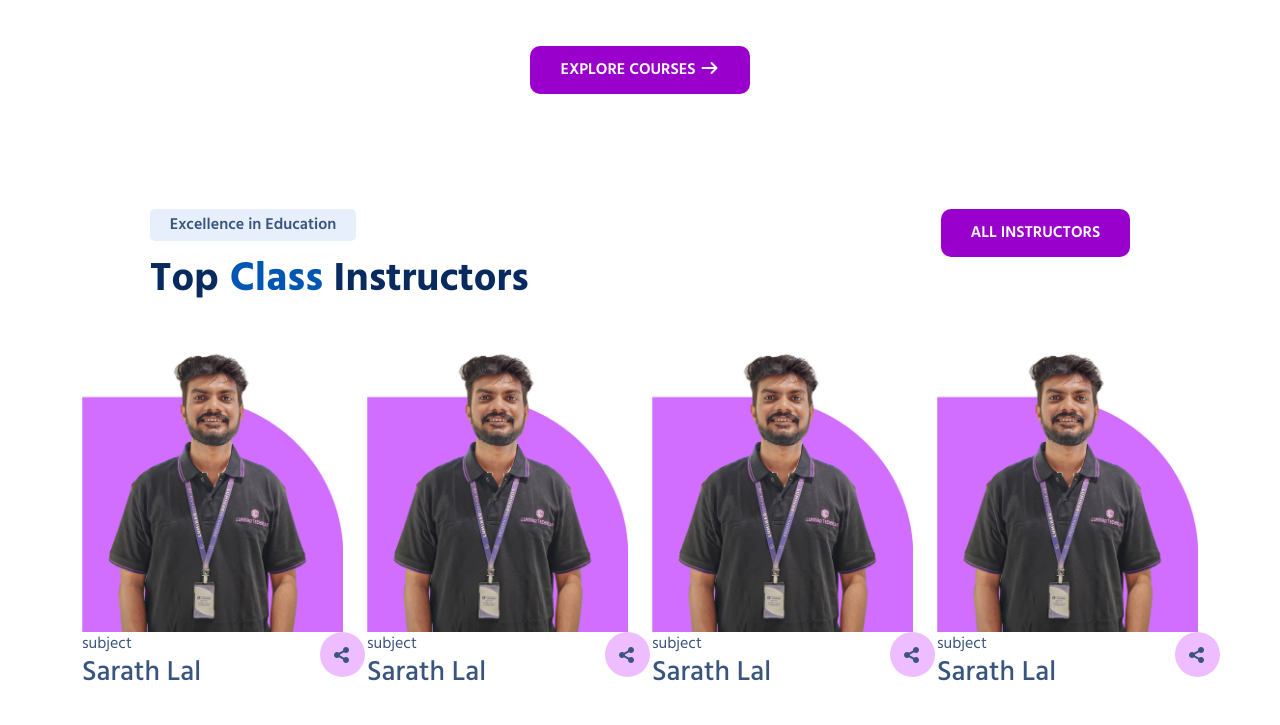
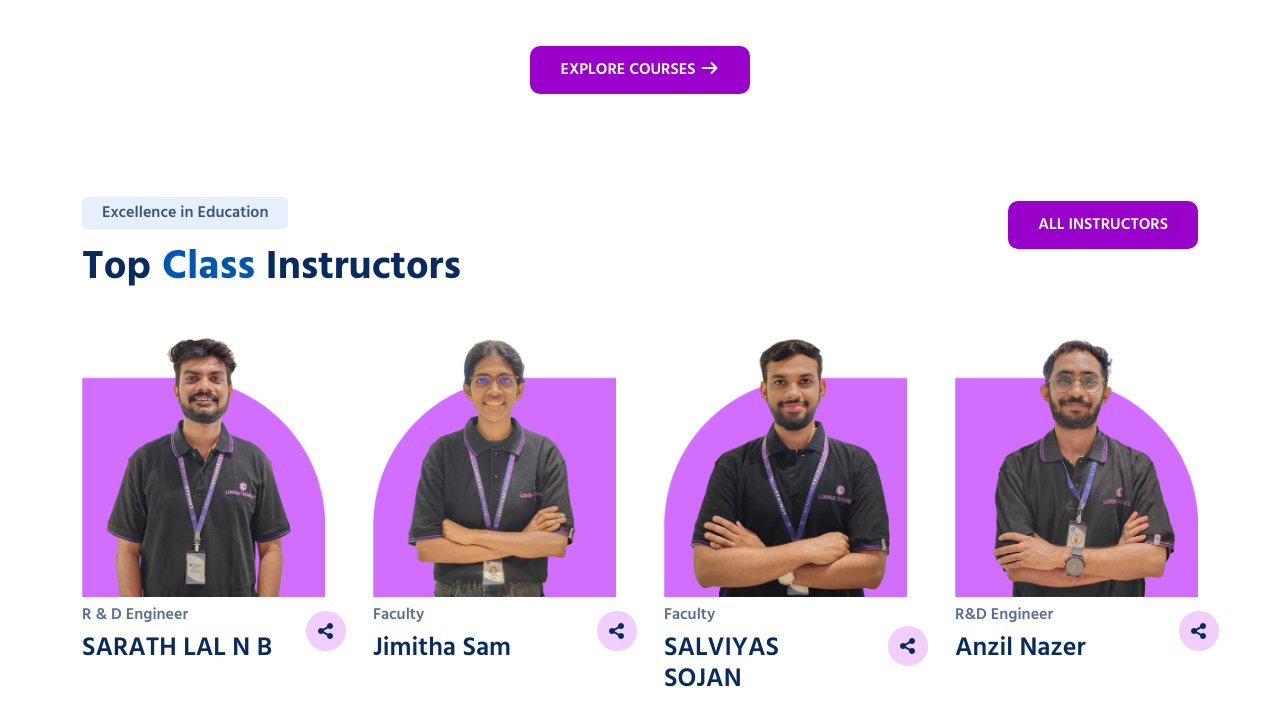
Before and after one commit to siddeque-s/Luminar-clone, a plain HTML site: page index.html in a window 1280 px wide. Shown: the part 2991-3716 px from the top of the page. Drawn offline with nearby package versions, Linux system fonts and the light colour scheme; a web font is replaced by a local one.

Commit message:
section 6 completed

```diff
--- a/index.html
+++ b/index.html
@@ -817,7 +817,7 @@
     <section id="section6">
       <div class="container">
         <div class="row parentsec6">
-          <div class="col-8">
+          <div class="col-md-8 col-12 text-center text-md-start">
             <h6 class="sec5h1">Excellence in Education</h6>
             <h2 class="hero-title">
               <span class="title-line1">Top</span>
@@ -825,94 +825,89 @@
               <span class="title-line1">Instructors</span>
             </h2>
           </div>
-          <div class="col-4">
-            <div class="d-flex justify-content-end">
-              <button class="btn btn-primary">ALL INSTRUCTORS</button>
-            </div>
-          </div>
+         <div class="col-md-4 col-12 mt-3 mt-md-1">
+  <div class="d-flex justify-content-center justify-content-md-end">
+    <button class="btn btn-primary">ALL INSTRUCTORS</button>
+  </div>
+</div>
+
         </div>
 
-        <div class="row">
+        <div class="row g-5">
           <div class="col-xl-3 col-lg-4 col-md-6 col-12">
-            <img src="./assets/trainers_-_28.jpg" class="img-fluid" alt="">
+            <img src="./assets/trainers_-_28.jpg" class="img-fluid" alt="" />
             <div class="imagecontentInstructors">
               <div class="row instructorDetailssec5">
                 <div class="col-10">
-                   <p class="instSubsec5">subject</p>
-                <h3 class="insNameSec5">Sarath Lal</h3>
-
+                  <p class="instSubsec5">R & D Engineer</p>
+                  <h3 class="insNameSec5">SARATH LAL N B</h3>
                 </div>
                 <div class="col-2">
-                  <div class="shareCircle">
-                    <i class="fa-solid fa-share-nodes"></i>
+                  <div class="circlrsec6par">
+                    <div class="shareCircle">
+                      <i class="fa-solid fa-share-nodes"></i>
+                    </div>
                   </div>
                 </div>
-
               </div>
-
             </div>
           </div>
 
-
           <div class="col-xl-3 col-lg-4 col-md-6 col-12">
-            <img src="./assets/trainers_-_28.jpg" class="img-fluid" alt="">
+            <img src="./assets/trainers_-_31.jpg" class="img-fluid" alt="" />
             <div class="imagecontentInstructors">
               <div class="row instructorDetailssec5">
                 <div class="col-10">
-                   <p class="instSubsec5">subject</p>
-                <h3 class="insNameSec5">Sarath Lal</h3>
-
+                  <p class="instSubsec5">Faculty</p>
+                  <h3 class="insNameSec5">Jimitha Sam</h3>
                 </div>
                 <div class="col-2">
-                  <div class="shareCircle">
-                    <i class="fa-solid fa-share-nodes"></i>
+                  <div class="circlrsec6par">
+                    <div class="shareCircle">
+                      <i class="fa-solid fa-share-nodes"></i>
+                    </div>
                   </div>
                 </div>
-
               </div>
-
             </div>
           </div>
 
-
           <div class="col-xl-3 col-lg-4 col-md-6 col-12">
-            <img src="./assets/trainers_-_28.jpg" class="img-fluid" alt="">
+            <img src="./assets/trainers_-_29.jpg" class="img-fluid" alt="" />
             <div class="imagecontentInstructors">
               <div class="row instructorDetailssec5">
                 <div class="col-10">
-                   <p class="instSubsec5">subject</p>
-                <h3 class="insNameSec5">Sarath Lal</h3>
-
+                  <p class="instSubsec5">Faculty</p>
+                  <h3 class="insNameSec5">SALVIYAS SOJAN</h3>
                 </div>
                 <div class="col-2">
-                  <div class="shareCircle">
-                    <i class="fa-solid fa-share-nodes"></i>
+                  <div class="circlrsec6par">
+                    <div class="shareCircle">
+                      <i class="fa-solid fa-share-nodes"></i>
+                    </div>
                   </div>
                 </div>
-
               </div>
-
             </div>
           </div>
 
-<div class="col-lg-4 d-lg-block d-none d-xl-none"></div>
+          <div class="col-lg-4 d-lg-block d-none d-xl-none"></div>
           <div class="col-xl-3 col-lg-4 col-md-6 col-12">
-            <img src="./assets/trainers_-_28.jpg" class="img-fluid" alt="">
+            <img src="./assets/trainers_-_30.jpg" class="img-fluid" alt="" />
             <div class="imagecontentInstructors">
               <div class="row instructorDetailssec5">
                 <div class="col-10">
-                   <p class="instSubsec5">subject</p>
-                <h3 class="insNameSec5">Sarath Lal</h3>
-
+                  <p class="instSubsec5">R&D Engineer</p>
+                  <h3 class="insNameSec5">Anzil Nazer</h3>
                 </div>
                 <div class="col-2">
-                  <div class="shareCircle mb-auto">
-                    <i class="fa-solid fa-share-nodes"></i>
+                  <div class="circlrsec6par">
+                    <div class="shareCircle">
+                      <i class="fa-solid fa-share-nodes"></i>
+                    </div>
                   </div>
                 </div>
-
               </div>
-
             </div>
           </div>
         </div>
--- a/style.css
+++ b/style.css
@@ -627,28 +627,45 @@ font-weight: 800;
 
 /* section 6 */
 #section6{
-  margin-top: 9%;
+
+  margin: 8% 5%;
 }
 
-.parentsec6{
-  margin: 0% 5%;
-}
+
 .instSubsec5{
-  margin: 0;
+  margin: 3% 0;
   padding: 0;
+  font-weight: 570;
+  color: #5A7093;
+
 }
 
 .insNameSec5{
   margin: 0;
   padding: 0;
+  color: #082a5e;
+  font-size: 26px;
+  font-weight: 600;
+}
+.circlrsec6par{
+  display: flex;
+  justify-content: center;
+  align-items: center;
+ width: 43px;
+  height: 100% ;
+
 }
 
 .shareCircle{
   display: flex;
   justify-content: center;
   align-items: center;
-  background-color: #eebdff;
-  height: 45px;
-  width: 45px;
-  border-radius: 50%;
+  background-color: #f2ceff;
+  height: 40px;
+  width: 40px;
+  border-radius: 60%;
 }
+
+.shareCircle i{
+  color: #082a5e;
+}
```
